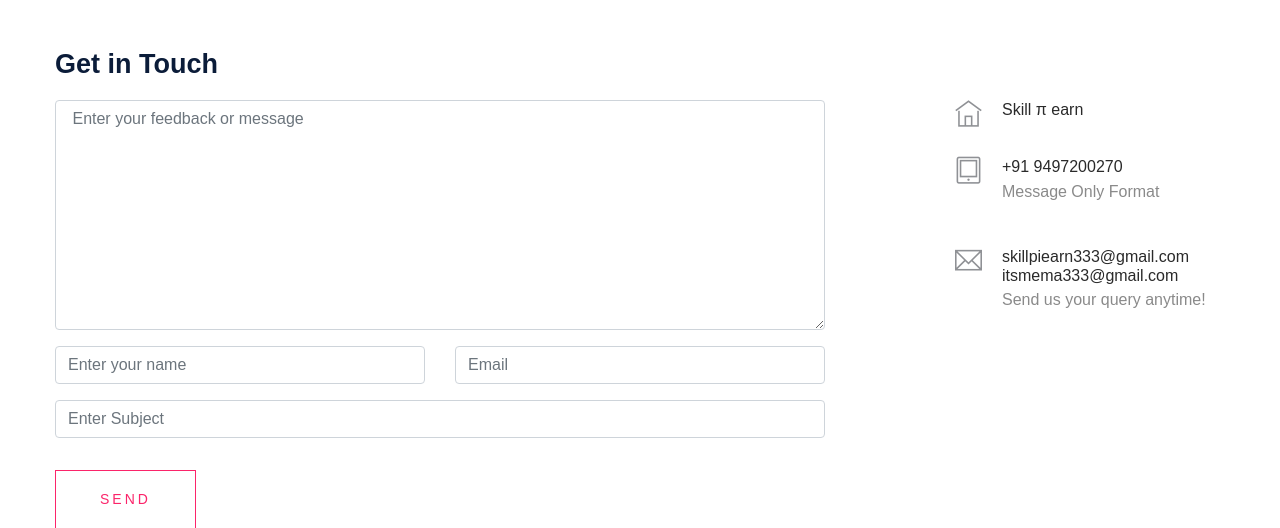
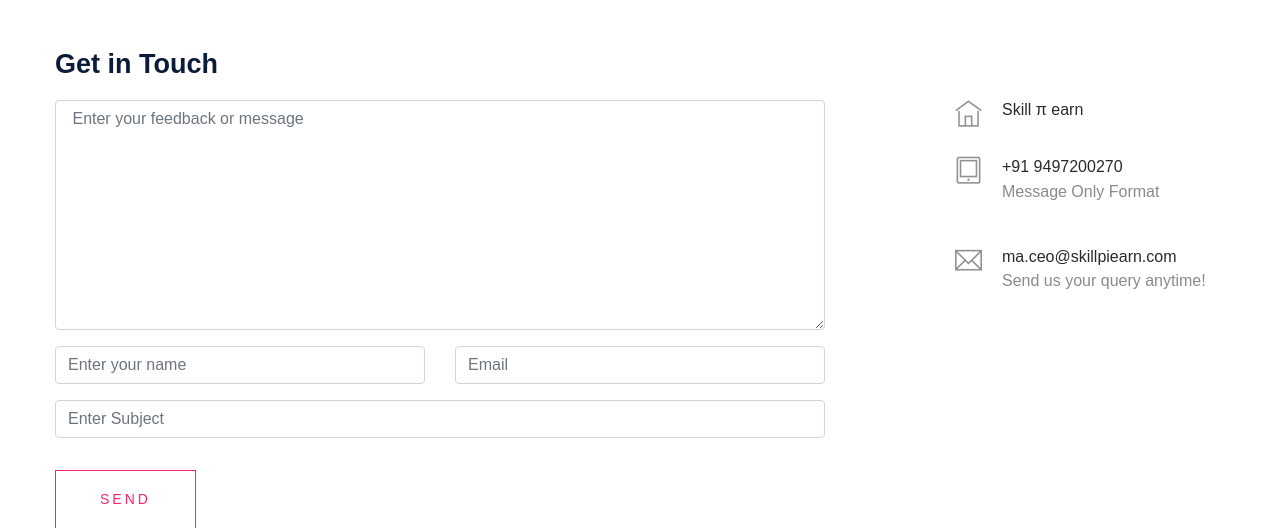
Before and after one commit to abhinandh333/skill-pi-earn, a Django app: page /contact/ in a window 1280 px wide. Shown: the part 640-1168 px from the top of the page. Run offline with Django 5.2, Linux system fonts and the light colour scheme; some libraries are stand-ins or nearby versions; some web fonts are replaced.

```diff
--- a/website/templates/account/password_reset.html
+++ b/website/templates/account/password_reset.html
@@ -12,4 +12,5 @@
   {% trans "Reset My Password" %}
 </button>
   </form>
+  <br>
 {% endblock %}
--- a/website/templates/account/password_reset_from_key.html
+++ b/website/templates/account/password_reset_from_key.html
@@ -10,4 +10,5 @@
     {% trans "Change my password" %}
 </button>
   </form>
+  <br>
 {% endblock %}
--- a/website/templates/account/password_reset_from_key_done.html
+++ b/website/templates/account/password_reset_from_key_done.html
@@ -4,4 +4,5 @@
 {% block code %}
   <h2>{% trans "Password Changed" %}</h2>
   <p>{% trans "Your password has been successfully changed. You can now log in with the new password." %}</p>
+  <br>
 {% endblock %}
--- a/website/templates/contact.html
+++ b/website/templates/contact.html
@@ -190,8 +190,8 @@
                         <div class="media contact-info">
                             <span class="contact-info__icon"><i class="ti-email"></i></span>
                             <div class="media-body">
-                                <h3>skillpiearn333@gmail.com</h3>
-                                <h3>itsmema333@gmail.com</h3>
+                                <h3>ma.ceo@skillpiearn.com</h3>
+
                                 <p>Send us your query anytime!</p>
                             </div>
                         </div>
@@ -321,7 +321,7 @@
                                 <ul>
 
                                     <li><a href="{% url 'base' %}">Phone : +91 9497200270</a></li>
-                                    <li><a href="{% url 'base' %}">Email : skillpiearn333@gmail.com</a></li>
+                                    <li><a href="{% url 'base' %}">Email : ma.ceo@skillpiearn.com</a></li>
                                 </ul>
                             </div>
 
--- a/website/templates/hf.html
+++ b/website/templates/hf.html
@@ -137,7 +137,7 @@
                                 <ul>
 
                                     <li><a href="{% url 'base' %}">Phone : +91 9497200270</a></li>
-                                    <li><a href="{% url 'base' %}">Email : skillpiearn333@gmail.com</a></li>
+                                    <li><a href="{% url 'base' %}">Email : ma.ceo@skillpiearn.com</a></li>
                                 </ul>
                             </div>
 
--- a/website/templates/home.html
+++ b/website/templates/home.html
@@ -542,7 +542,7 @@
                                 <ul>
 
                                     <li><a href="{% url 'base' %}">Phone : +91 9497200270</a></li>
-                                    <li><a href="{% url 'base' %}">Email : skillpiearn333@gmail.com</a></li>
+                                    <li><a href="{% url 'base' %}">Email : ma.ceo@skillpiearn.com</a></li>
                                 </ul>
                             </div>
 
--- a/website/templates/socialaccount/signup.html
+++ b/website/templates/socialaccount/signup.html
@@ -21,4 +21,5 @@
       </a>
     </p>
   </div>
+  <br>
 {% endblock %}
```
